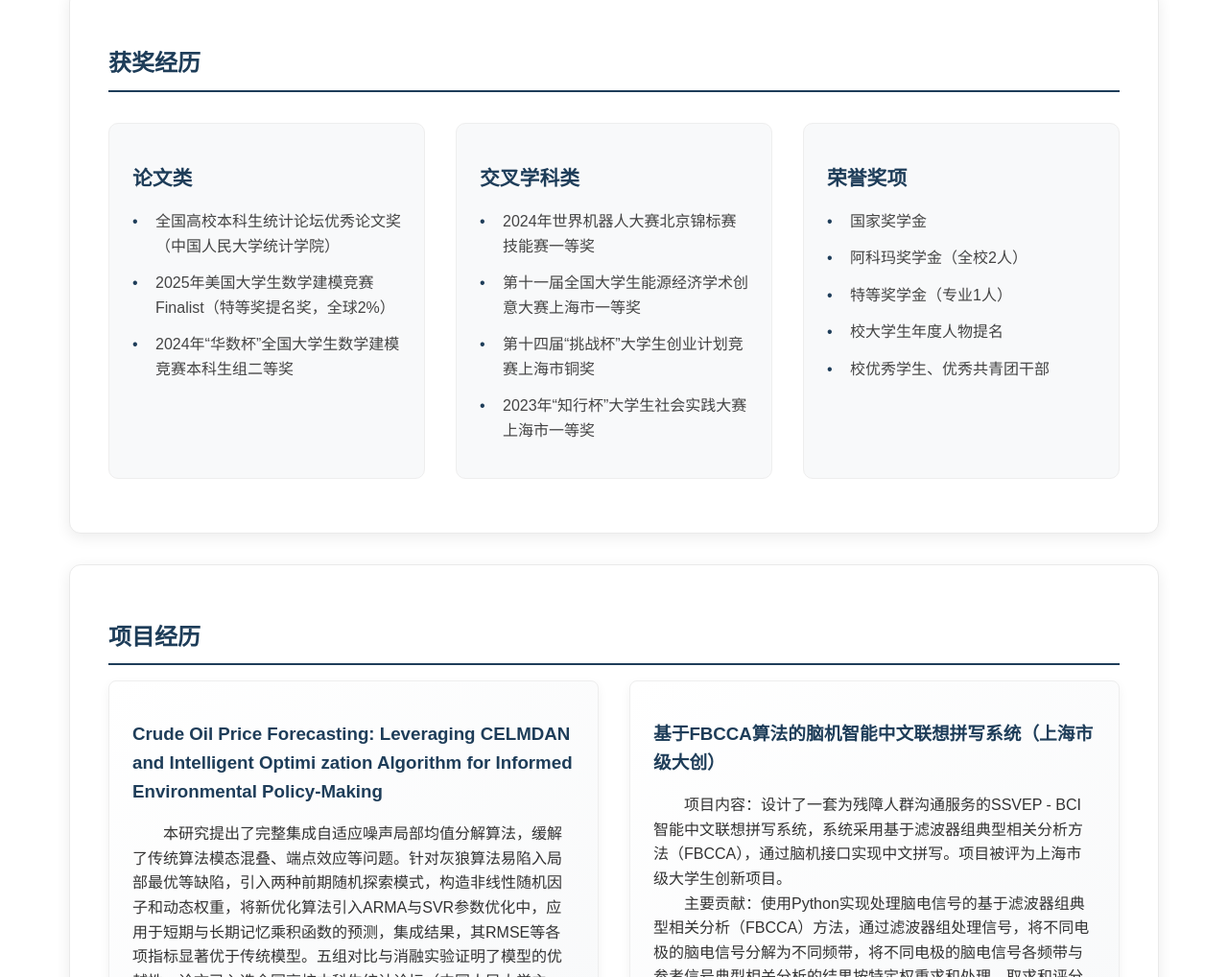
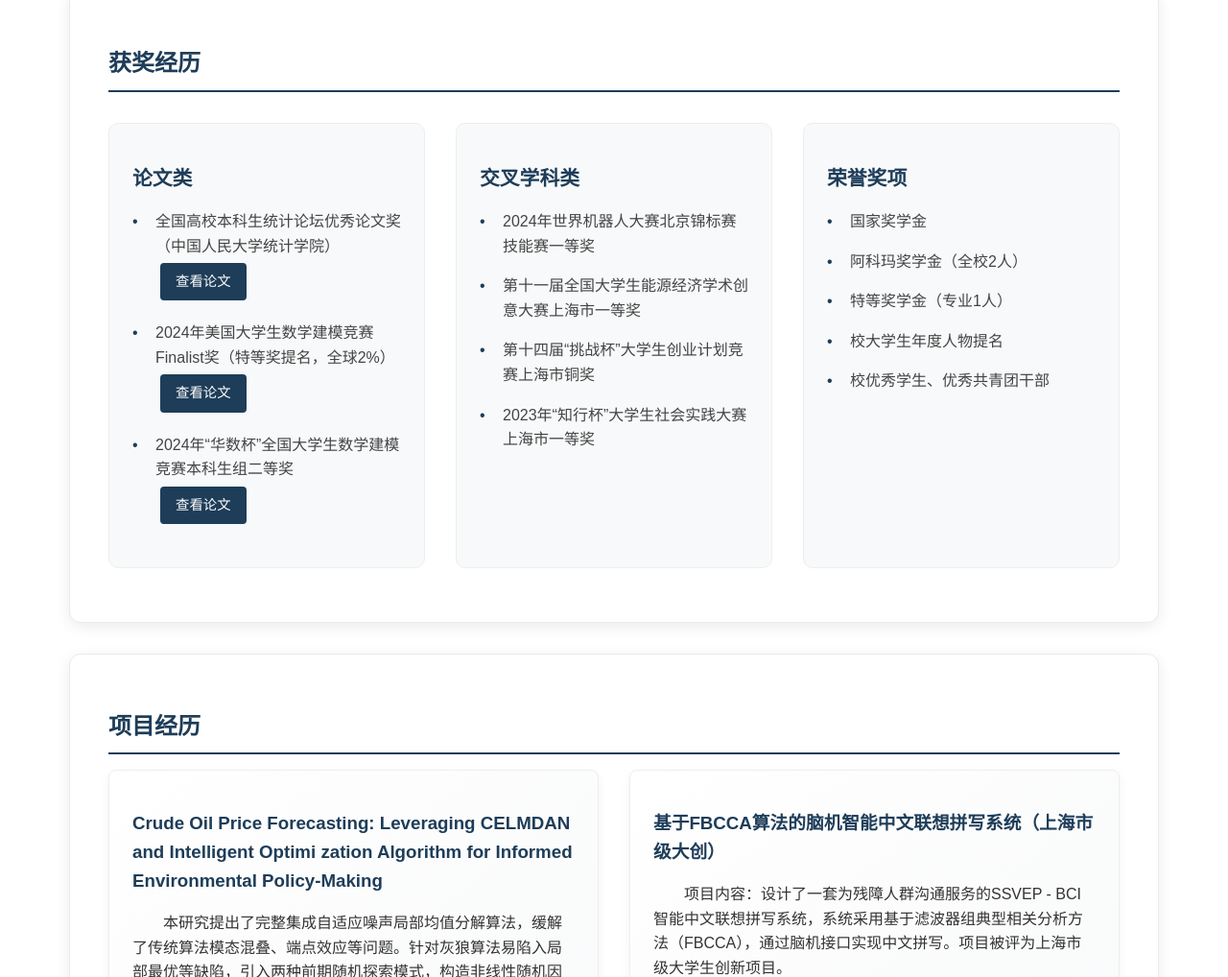
Before and after one commit to XiaoYuxiang2004/XiaoYuxiang2004.github.io, a plain HTML site: page index.html in a window 1280 px wide. Shown: the part 799-1817 px from the top of the page at 96% size. Drawn offline with Linux system fonts and the light colour scheme.

Commit message:
清晨的提交

```diff
--- a/css/styles.css
+++ b/css/styles.css
@@ -197,7 +197,7 @@ h2 {
 }
 
 .achievement-category li {
-    margin-bottom: 0.8rem;
+    margin-bottom: 1rem;
     padding-left: 1.5rem;
     position: relative;
 }
@@ -320,3 +320,24 @@ ul li {
     margin-bottom: 1rem;
     border: 1px solid #eee;
 }
+
+/* 论文按钮样式 */
+.paper-button {
+    display: inline-block;
+    padding: 8px 16px;
+    margin: 5px;
+    background-color: #1e3d59;
+    color: white;
+    text-decoration: none;
+    border-radius: 4px;
+    transition: all 0.3s ease;
+    border: none;
+    font-size: 0.9rem;
+    cursor: pointer;
+}
+
+.paper-button:hover {
+    background-color: #2e4d69;
+    transform: translateY(-2px);
+    box-shadow: 0 2px 8px rgba(0,0,0,0.1);
+}
--- a/index.html
+++ b/index.html
@@ -84,11 +84,39 @@
           <div class="achievement-category">
             <h3>论文类</h3>
             <ul>
-              <li>全国高校本科生统计论坛优秀论文奖（中国人民大学统计学院）</li>
               <li>
-                2025年美国大学生数学建模竞赛Finalist（特等奖提名奖，全球2%）
+                全国高校本科生统计论坛优秀论文奖（中国人民大学统计学院）
+                <br />
+                <a
+                  href="papers/Crude Oil Price Forecasting Leveraging CELMDAN and Intelligent Optimization Algorithm for Informed Environmental Policy-Making.pdf"
+                  class="paper-button"
+                  target="_blank"
+                >
+                  查看论文
+                </a>
               </li>
-              <li>2024年“华数杯”全国大学生数学建模竞赛本科生组二等奖</li>
+              <li>
+                2024年美国大学生数学建模竞赛Finalist奖（特等奖提名，全球2%）
+                <br />
+                <a
+                  href="papers/美国大学生数学建模竞赛Finalist奖论文.pdf"
+                  class="paper-button"
+                  target="_blank"
+                >
+                  查看论文
+                </a>
+              </li>
+              <li>
+                2024年“华数杯”全国大学生数学建模竞赛本科生组二等奖
+                <br />
+                <a
+                  href="papers/华数杯.pdf"
+                  class="paper-button"
+                  target="_blank"
+                >
+                  查看论文
+                </a>
+              </li>
             </ul>
           </div>
           <div class="achievement-category">
@@ -142,16 +170,15 @@
               项目内容：运用聚类算法划分音乐游戏六种玩家类型，基于Unity开发音游《乐动世遗城》。项目获CCTV等媒体报道，获“知行杯”大学生实践大赛上海市一等奖、“挑战杯”创业计划竞赛上海市铜奖。
             </p>
             <p style="text-indent: 2em">
-              主要贡献：1. 运用DBSCAN等聚类算法，独立完成用户数据读取、聚类分析与结果可视化；2. 使用Unity开发游戏主界面，实现用户交互的识别与反馈机制，根据玩家滑动模式识别执行操作并提供反馈效果。
+              主要贡献：1.
+              运用DBSCAN等聚类算法，独立完成用户数据读取、聚类分析与结果可视化；2.
+              使用Unity开发游戏主界面，实现用户交互的识别与反馈机制，根据玩家滑动模式识别执行操作并提供反馈效果。
             </p>
           </div>
-                    <div class="project-item">
+          <div class="project-item">
             <h3>……（正在酝酿）</h3>
-            <p style="text-indent: 2em">
-
-            </p>
-            <p style="text-indent: 2em">
-            </p>
+            <p style="text-indent: 2em"></p>
+            <p style="text-indent: 2em"></p>
           </div>
         </div>
       </div>
@@ -162,7 +189,11 @@
           <div class="contact-item">
             <i class="contact-icon email-icon"></i>
             <h3>邮箱</h3>
-            <p><a href="mailto:22012573@mail.ecust.edu.cn">22012573@mail.ecust.edu.cn</a></p>
+            <p>
+              <a href="mailto:22012573@mail.ecust.edu.cn"
+                >22012573@mail.ecust.edu.cn</a
+              >
+            </p>
           </div>
           <div class="contact-item">
             <i class="contact-icon github-icon"></i>
@@ -172,7 +203,11 @@
           <div class="contact-item">
             <i class="contact-icon location-icon"></i>
             <h3>目前所在地</h3>
-            <p><a href="https://map.gaode.com/place/B0FFF3LXZR" target="_blank">上海市奉贤区海思路999号华东理工大学（奉贤校区）</a></p>
+            <p>
+              <a href="https://map.gaode.com/place/B0FFF3LXZR" target="_blank"
+                >上海市奉贤区海思路999号华东理工大学（奉贤校区）</a
+              >
+            </p>
           </div>
         </div>
       </div>
```
Also changed, not shown: pages/contact.html (+6 -6 lines), pages/education.html (+21 -6 lines), 3 other files.
